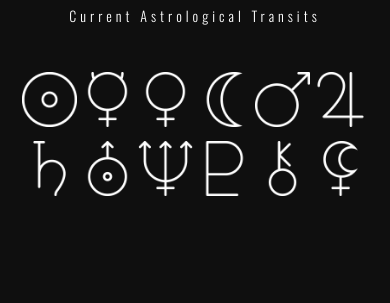
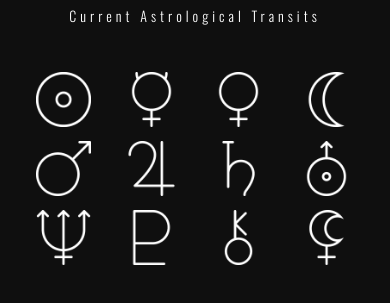
Before and after one commit to averyramirez/planetaryPositions, a plain HTML site: page index.html in a window 390 px wide. Shown: the part 83-386 px from the top of the page. Drawn offline with nearby package versions, Linux system fonts and the light colour scheme.

Commit message:
Update index.html
changed column sizes for mobile

```diff
--- a/index.html
+++ b/index.html
@@ -28,7 +28,7 @@
 <div class="symbols">
     <div class="row justify-content-center">
     <!-- Sun -->
-    <div class="col-2 d-flex justify-content-center">
+    <div class="col-3 col-sm-2 d-flex justify-content-center">
         <button type="button" class="btn btn-link" data-bs-toggle="modal" data-bs-target="#sunModal">
         <img src="Symbols/sun.png" class="symbol">
       </button>
@@ -48,7 +48,7 @@
     </div>
 
     <!-- Mercury -->
-    <div class="col-2 d-flex justify-content-center">
+    <div class="col-3 col-sm-2 d-flex justify-content-center">
     <button type="button" class="btn btn-link" data-bs-toggle="modal" data-bs-target="#mercuryModal">
         <img src="Symbols/mercury.png" class="symbol">
       </button>
@@ -68,7 +68,7 @@
     </div>
 
         <!-- Venus -->
-        <div class="col-2 d-flex justify-content-center">
+        <div class="col-3 col-sm-2 d-flex justify-content-center">
         <button type="button" class="btn btn-link" data-bs-toggle="modal" data-bs-target="#venusModal">
             <img src="Symbols/venus.png" class="symbol">
           </button>
@@ -88,7 +88,7 @@
         </div>
 
         <!-- Moon -->
-        <div class="col-2 d-flex justify-content-center">
+        <div class="col-3 col-sm-2 d-flex justify-content-center">
         <button type="button" class="btn btn-link" data-bs-toggle="modal" data-bs-target="#moonModal">
             <img src="Symbols/moon.png" class="symbol">
           </button>
@@ -108,7 +108,7 @@
         </div>
 
         <!-- Mars -->
-        <div class="col-2 d-flex justify-content-center">
+        <div class="col-3 col-sm-2 d-flex justify-content-center">
         <button type="button" class="btn btn-link" data-bs-toggle="modal" data-bs-target="#marsModal">
             <img src="Symbols/mars.png" class="symbol">
           </button>
@@ -128,7 +128,7 @@
         </div>
 
         <!-- Jupiter -->
-        <div class="col-2 d-flex justify-content-center">
+        <div class="col-3 col-sm-2 d-flex justify-content-center">
         <button type="button" class="btn btn-link" data-bs-toggle="modal" data-bs-target="#jupiterModal">
             <img src="Symbols/jupiter.png" class="symbol">
           </button>
@@ -148,7 +148,7 @@
         </div>
 
         <!-- Saturn -->
-        <div class="col-2 d-flex justify-content-center">
+        <div class="col-3 col-sm-2 d-flex justify-content-center">
         <button type="button" class="btn btn-link" data-bs-toggle="modal" data-bs-target="#saturnModal">
             <img src="Symbols/saturn.png" class="symbol">
           </button>
@@ -168,7 +168,7 @@
         </div>
 
         <!-- Uranus -->
-        <div class="col-2 d-flex justify-content-center">
+        <div class="col-3 col-sm-2 d-flex justify-content-center">
         <button type="button" class="btn btn-link" data-bs-toggle="modal" data-bs-target="#uranusModal">
             <img src="Symbols/uranus.png" class="symbol">
           </button>
@@ -188,7 +188,7 @@
         </div>
 
         <!-- Neptune -->
-        <div class="col-2 d-flex justify-content-center">
+        <div class="col-3 col-sm-2 d-flex justify-content-center">
         <button type="button" class="btn btn-link" data-bs-toggle="modal" data-bs-target="#neptuneModal">
             <img src="Symbols/neptune.png" class="symbol">
           </button>
@@ -208,7 +208,7 @@
         </div>
 
         <!-- Pluto -->
-        <div class="col-2 d-flex justify-content-center">
+        <div class="col-3 col-sm-2 d-flex justify-content-center">
         <button type="button" class="btn btn-link" data-bs-toggle="modal" data-bs-target="#plutoModal">
             <img src="Symbols/pluto.png" class="symbol">
           </button>
@@ -228,7 +228,7 @@
         </div>
 
         <!-- Chiron -->
-        <div class="col-2 d-flex justify-content-center">
+        <div class="col-3 col-sm-2 d-flex justify-content-center">
         <button type="button" class="btn btn-link" data-bs-toggle="modal" data-bs-target="#chironModal">
             <img src="Symbols/chiron.png" class="symbol">
           </button>
@@ -248,7 +248,7 @@
         </div>
 
         <!-- Lilith -->
-        <div class="col-2 d-flex justify-content-center">
+        <div class="col-3 col-sm-2 d-flex justify-content-center">
         <button type="button" class="btn btn-link" data-bs-toggle="modal" data-bs-target="#LilithModal">
             <img src="Symbols/lilith.png" class="symbol">
           </button>
```
